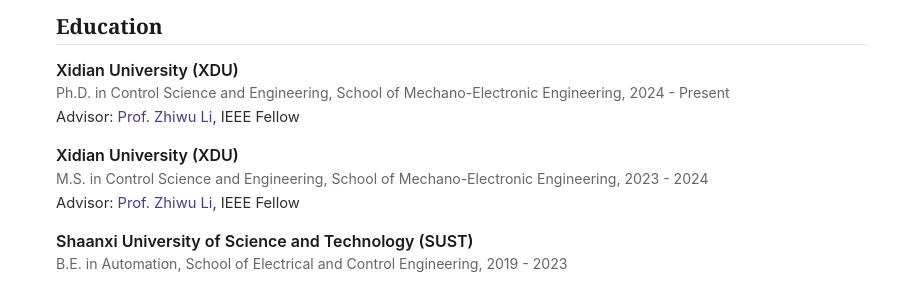
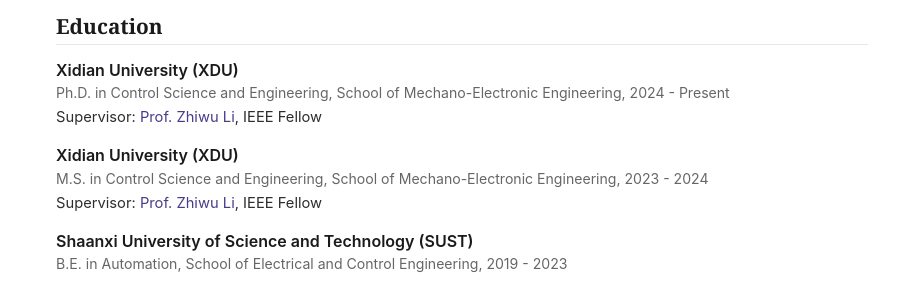
Before and after one commit to zkzh0420/zkzh0420.github.io, a Jekyll site: the page built from index.html, in a window 1280 px wide. Shown: the part 738-1038 px from the top of the page, without its empty margins (178-1101 px from the left). Built offline with Jekyll 4.4.1, drawn with Linux system fonts in a browser that asks for light colours.

Commit message:
Polish README and homepage layout
Rewrite the README with a cleaner bilingual project overview and improve the Chinese commit-message guide.

Include the current homepage updates so the deployed site and repository documentation stay in sync.

```diff
--- a/index.html
+++ b/index.html
@@ -55,13 +55,13 @@
   <div class="entry">
     <h3>Xidian University (XDU)</h3>
     <p class="meta">Ph.D. in Control Science and Engineering, School of Mechano-Electronic Engineering, 2024 - Present</p>
-    <p>Advisor: <a href="https://www.xidian.edu.cn/info/1020/3117.htm" target="_blank">Prof. Zhiwu Li</a>, IEEE Fellow</p>
+    <p>Supervisor: <a href="https://www.xidian.edu.cn/info/1020/3117.htm" target="_blank">Prof. Zhiwu Li</a>, IEEE Fellow</p>
   </div>
 
   <div class="entry">
     <h3>Xidian University (XDU)</h3>
     <p class="meta">M.S. in Control Science and Engineering, School of Mechano-Electronic Engineering, 2023 - 2024</p>
-    <p>Advisor: <a href="https://www.xidian.edu.cn/info/1020/3117.htm" target="_blank">Prof. Zhiwu Li</a>, IEEE Fellow</p>
+    <p>Supervisor: <a href="https://www.xidian.edu.cn/info/1020/3117.htm" target="_blank">Prof. Zhiwu Li</a>, IEEE Fellow</p>
   </div>
 
   <div class="entry">
```
Also changed, not shown: README.md.
